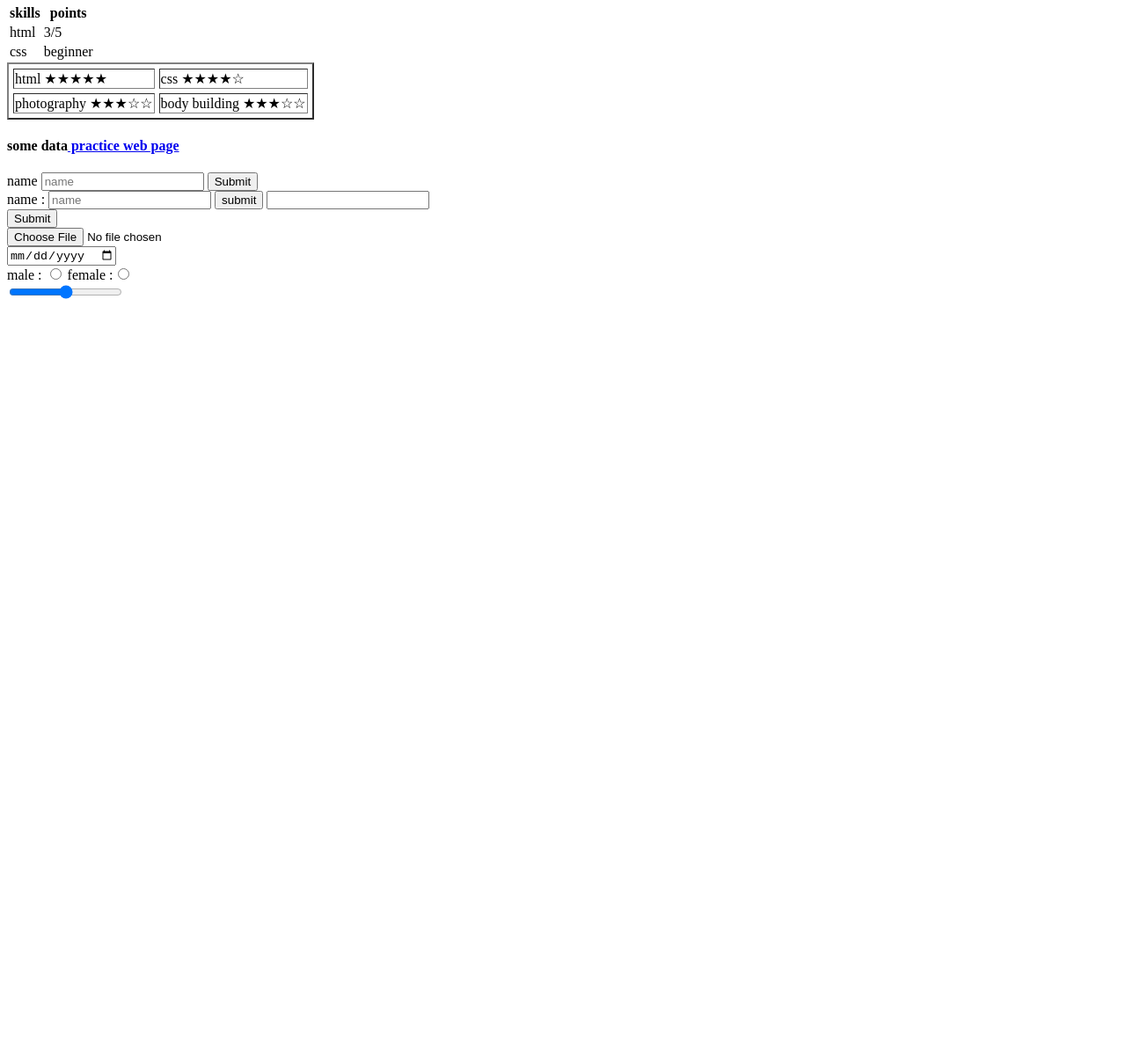
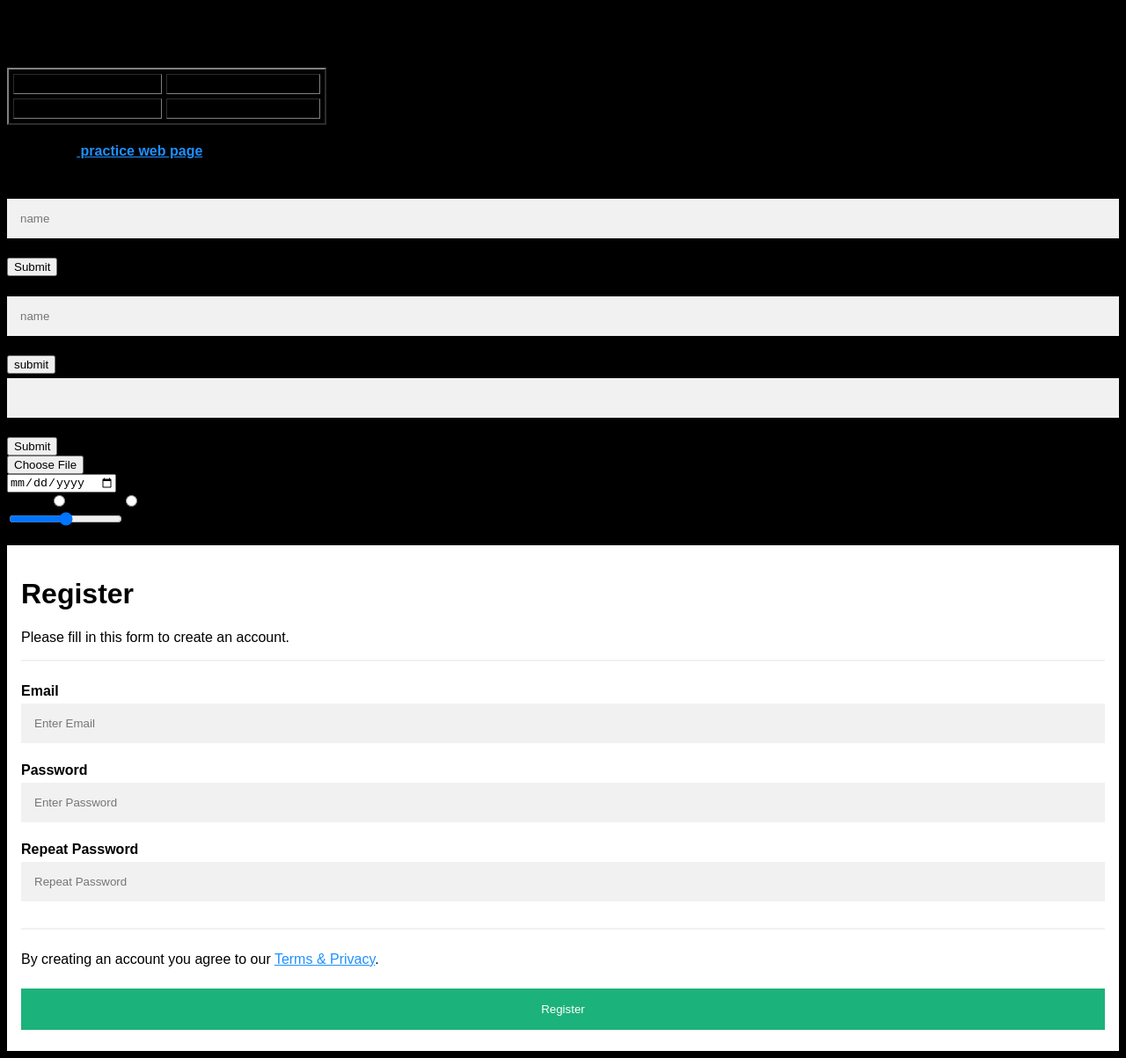
Before and after one commit to nagachaitanyajalari/testing, a plain HTML site: page index.html in a window 1280 px wide. Shown: the part 605-1808 px from the top of the page at 88% size. Before the commit the page ends 957 px from the top, so only its background shows below. Drawn offline with Linux system fonts and the light colour scheme.

Commit message:
Update index.html

```diff
--- a/index.html
+++ b/index.html
@@ -2,6 +2,71 @@
 <html>
     <head>
         <title>hanuman</title>
+        <style>
+body {
+  font-family: Arial, Helvetica, sans-serif;
+  background-color: black;
+}
+
+* {
+  box-sizing: border-box;
+}
+
+/* Add padding to containers */
+.container {
+  padding: 16px;
+  background-color: white;
+}
+
+/* Full-width input fields */
+input[type=text], input[type=password] {
+  width: 100%;
+  padding: 15px;
+  margin: 5px 0 22px 0;
+  display: inline-block;
+  border: none;
+  background: #f1f1f1;
+}
+
+input[type=text]:focus, input[type=password]:focus {
+  background-color: #ddd;
+  outline: none;
+}
+
+/* Overwrite default styles of hr */
+hr {
+  border: 1px solid #f1f1f1;
+  margin-bottom: 25px;
+}
+
+/* Set a style for the submit button */
+.registerbtn {
+  background-color: #04AA6D;
+  color: white;
+  padding: 16px 20px;
+  margin: 8px 0;
+  border: none;
+  cursor: pointer;
+  width: 100%;
+  opacity: 0.9;
+}
+
+.registerbtn:hover {
+  opacity: 1;
+}
+
+/* Add a blue text color to links */
+a {
+  color: dodgerblue;
+}
+
+/* Set a grey background color and center the text of the "sign in" section */
+.signin {
+  background-color: #f1f1f1;
+  text-align: center;
+}
+</style>
+
     </head>
     <body>
         <table cellspacing="20">
@@ -76,5 +141,28 @@
    male : <input type="radio" name="male" male/> female :<input type="radio" name="female" female/><br/>
     <input type="range">
 </form>
+        <br>
+        <form action="/action_page.php">
+  <div class="container">
+    <h1>Register</h1>
+    <p>Please fill in this form to create an account.</p>
+    <hr>
+
+    <label for="email"><b>Email</b></label>
+    <input type="text" placeholder="Enter Email" name="email" id="email" required>
+
+    <label for="psw"><b>Password</b></label>
+    <input type="password" placeholder="Enter Password" name="psw" id="psw" required>
+
+    <label for="psw-repeat"><b>Repeat Password</b></label>
+    <input type="password" placeholder="Repeat Password" name="psw-repeat" id="psw-repeat" required>
+    <hr>
+    <p>By creating an account you agree to our <a href="#">Terms & Privacy</a>.</p>
+
+    <button type="submit" class="registerbtn">Register</button>
+  </div>
+
+  </form>
+
     </body>
 </html>
```
